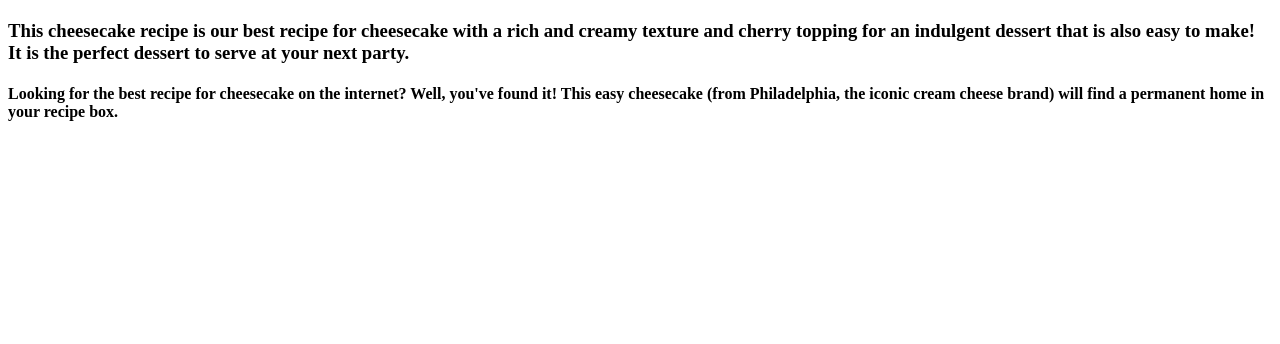
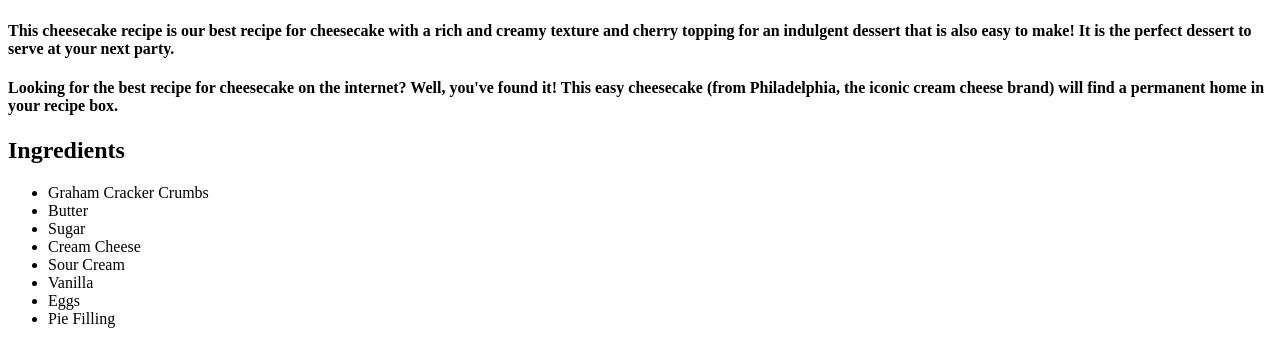
Before and after one commit to TiagoSobral/odin-recipes, a plain HTML site: page recipes/cheesecake.html in a window 1280 px wide. Shown: the part 483-827 px from the top of the page. Before the commit the page ends 800 px from the top, so only its background shows below. Drawn offline with Linux system fonts and the light colour scheme.

Commit message:
feat(list): Add Unordered list for ingredients.
Unordered list of the ingredients for the cheesecake underneath "Ingredients" heading.

```diff
--- a/recipes/cheesecake.html
+++ b/recipes/cheesecake.html
@@ -9,11 +9,27 @@
     <h1>Cheesecake Recipe</h1>
     <p><img src="https://www.allrecipes.com/thmb/JRI8kkxK1dD3PwKVOEHXesIdIb4=/1500x0/filters:no_upscale():max_bytes(150000):strip_icc()/236064-Our-Best-Cheesecake-ddmfs-103194-1x1-1-ec309c9d76884e69a0b637dd9ef14c5d.jpg" alt="A Photo of a cut cheesecake with cherry jam and pieces dripping from the top" height="400" width="400"></p>
 
-    <h3><p>This cheesecake recipe is our best recipe for cheesecake with a rich and creamy texture and cherry topping for an indulgent dessert that is also easy to make!
-        It is the perfect dessert to serve at your next party.</p></h3>
+    <h4><p>This cheesecake recipe is our best recipe for cheesecake with a rich and creamy texture and cherry topping for an indulgent dessert that is also easy to make!
+        It is the perfect dessert to serve at your next party.</p></h4>
 
     <p><h4>Looking for the best recipe for cheesecake on the internet?
         Well, you've found it!
         This easy cheesecake (from Philadelphia, the iconic cream cheese brand) will find a permanent home in your recipe box.</h4></p>
+
+    <h2>Ingredients</h2>
+
+    <p>
+        <ul>
+            <li>Graham Cracker Crumbs</li>
+            <li>Butter</li>
+            <li>Sugar</li>
+            <li>Cream Cheese</li>
+            <li>Sour Cream</li>
+            <li>Vanilla</li>
+            <li>Eggs</li>
+            <li>Pie Filling</li>
+        </ul>
+    </p>
+
 </body>
 </html>
```
